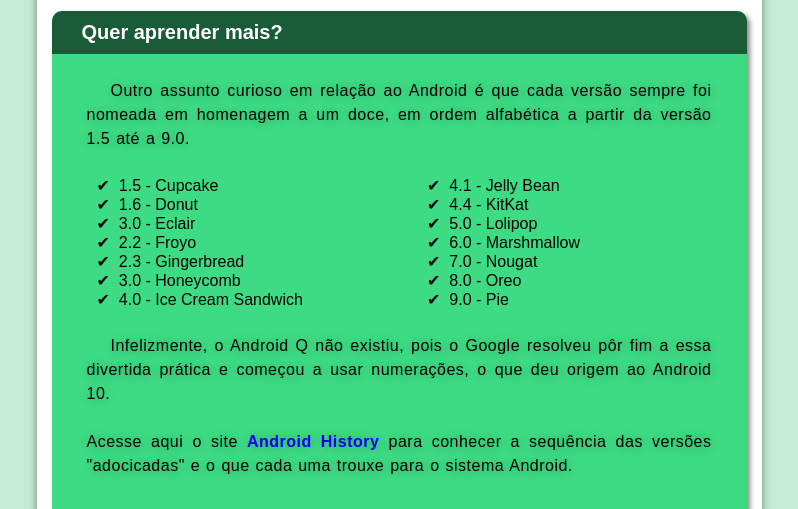
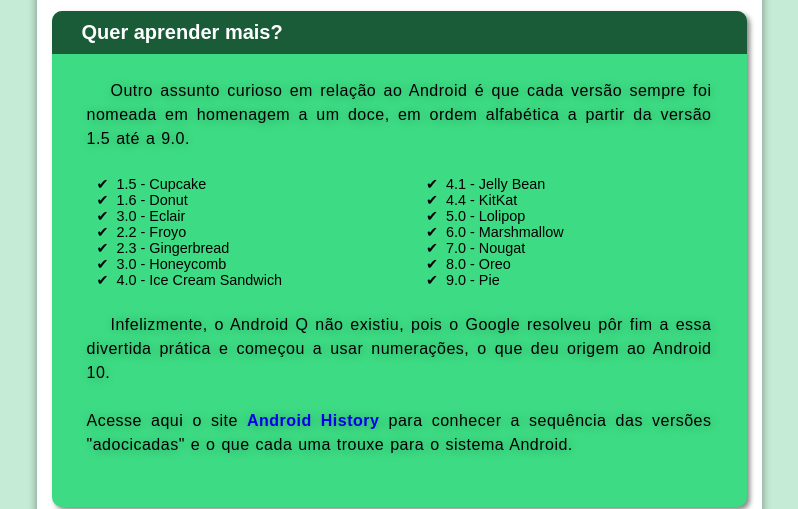
Before and after one commit to neymarvaz/html-css, a plain HTML site: page exercícios/desafio10/desafio10.html in a window 1280 px wide. Shown: the part 2108-2617 px from the top of the page, without its empty margins (241-1039 px from the left). Drawn offline with Linux system fonts and the light colour scheme; files whose address does not match are found by name.

Commit message:
update size fonte tabela

```diff
--- a/exercícios/desafio10/desafio10.html
+++ b/exercícios/desafio10/desafio10.html
@@ -32,7 +32,7 @@
                 <div id="foto1">
                     <picture>
                         <source media="(max-width: 600px)" srcset="C:\Users\Neymar\Desktop\Web studies\html-css\exercícios\desafio10\imagens\dan-droids-pq.png" type="image/png">
-                        <img src="C:\Users\Neymar\Desktop\Web studies\html-css\exercícios\desafio10\imagens\dan-droids.png" alt="Imagem Flexível">
+                        <img src="imagens\dan-droids.png" alt="Imagem Flexível">
                     </picture>
                 </div>
                 <p>Essa primeira versão bizarra até foi batizada em homenagem ao seu criador: seriam os <a href="#">Dandroids</a>.
--- a/exercícios/desafio10/estilos/style.css
+++ b/exercícios/desafio10/estilos/style.css
@@ -151,7 +151,7 @@
 body{
     background-color: #c5ebd6;
     font-family: var(--fonte-padrão);
-    min-width: 442px;
+    min-width: 280px;
 }
 a.externo::after {
     content:'\1F517'
@@ -276,6 +276,7 @@
 
 }
 aside > ul{
+    font-size: 0.9em;
     list-style-type: '\2714\00a0\00a0';
     list-style-position: inside;
     columns: 2;
```
